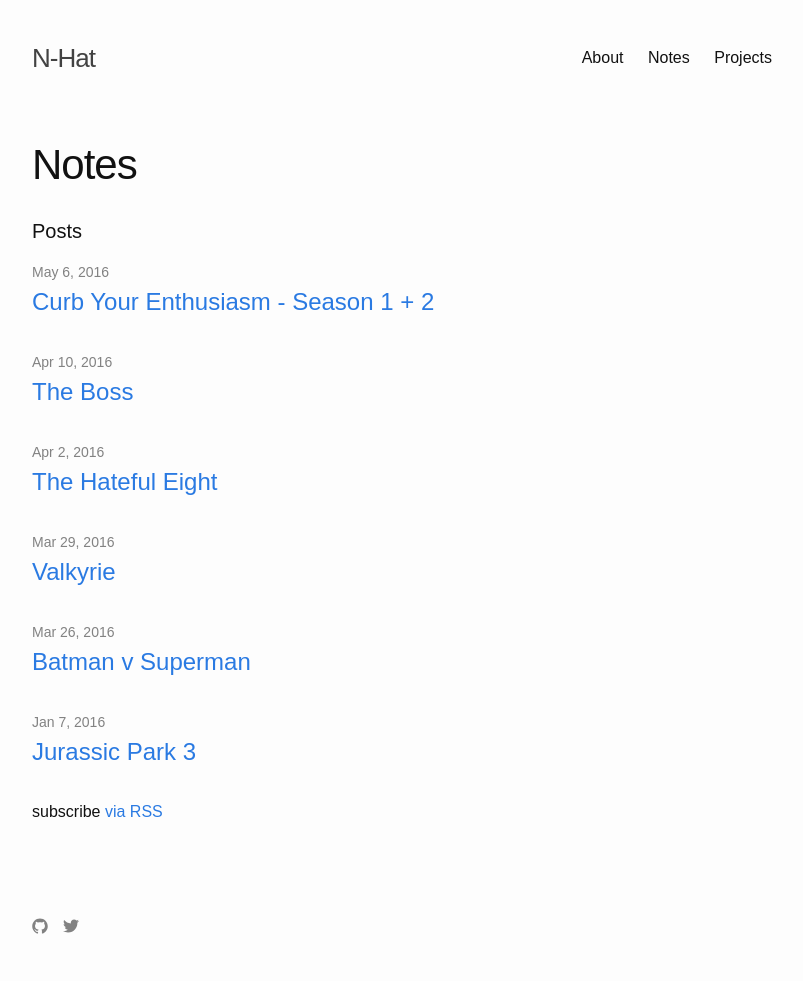
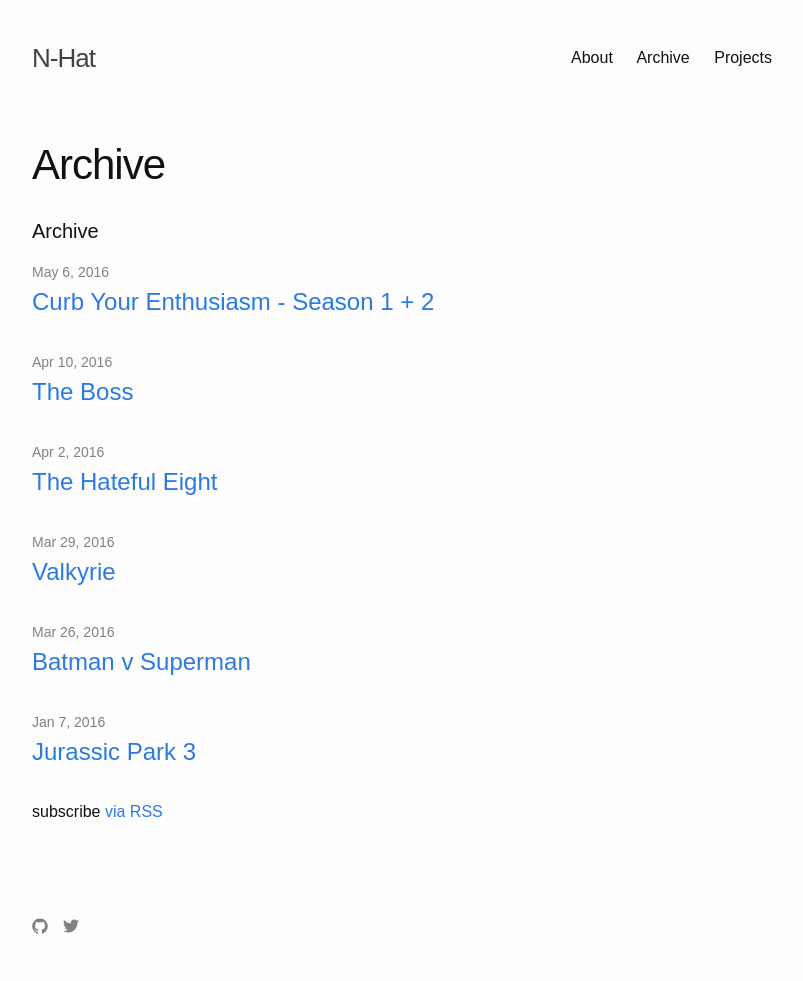
Before and after one commit to nhatbui/nhatbui.github.io, a Jekyll site: the page built from archive.md, in a window 1280 px wide. Shown: the whole page, without its empty margins (238-1041 px from the left). Built offline with Jekyll 4.4.1, drawn with Linux system fonts in a browser that asks for light colours.

Commit message:
renamed notes to archive

```diff
--- a/notes.md
+++ b/archive.md
@@ -1,10 +1,10 @@
 ---
 layout: page
-title: Notes
-permalink: /notes/
+title: Archive
+permalink: /archive/
 ---
 
-<h1 class="page-heading">Posts</h1>
+<h1 class="page-heading">Archive</h1>
 
 <ul class="post-list">
   {% for post in site.posts %}
```
